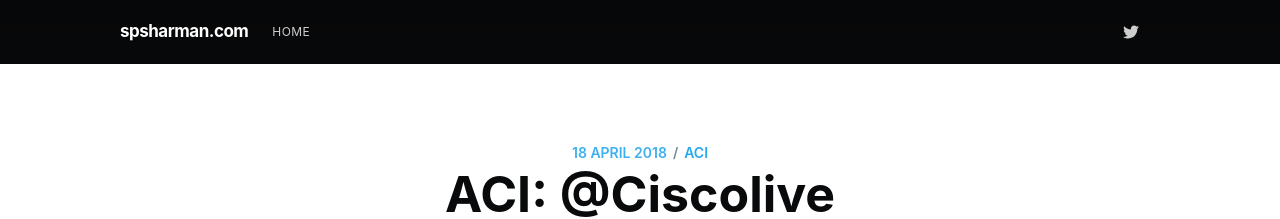
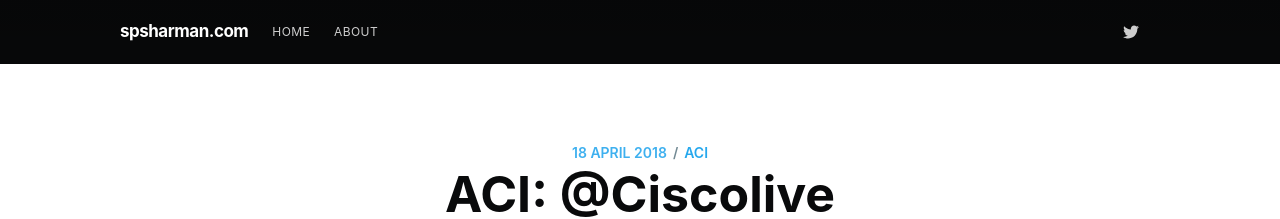
Before and after one commit to spsharman/blog, a Jekyll site: the page built from _posts/2018-04-18-aci-at-ciscolive.md, in a window 1280 px wide and 900 px high. Shown: the top 219 px of the window. Built offline with Jekyll 4.4.1, drawn with Linux system fonts in a browser that asks for light colours; nearby versions of some CDN libraries; comment, search, counter and statistics services are not loaded.

Commit message:
added about to navigation

```diff
--- a/_includes/navigation.html
+++ b/_includes/navigation.html
@@ -1,8 +1,8 @@
 <ul class="nav" role="menu">
     <li class="nav-home" role="menuitem"><a href="{{site.baseurl}}/index.html">Home</a></li>
+    <li class="nav-about" role="menuitem"><a href="{{site.baseurl}}about/">About</a></li>
     <!--
     <li class="nav-aci" role="menuitem"><a href="{{site.baseurl}}tag/aci/">ACI</a></li>
-    <li class="nav-about" role="menuitem"><a href="{{site.baseurl}}about/">About</a></li>
 
     Should be able to add in other classes such as references to tags - for example "getting started" links to posts tagged with getting started
 
```
